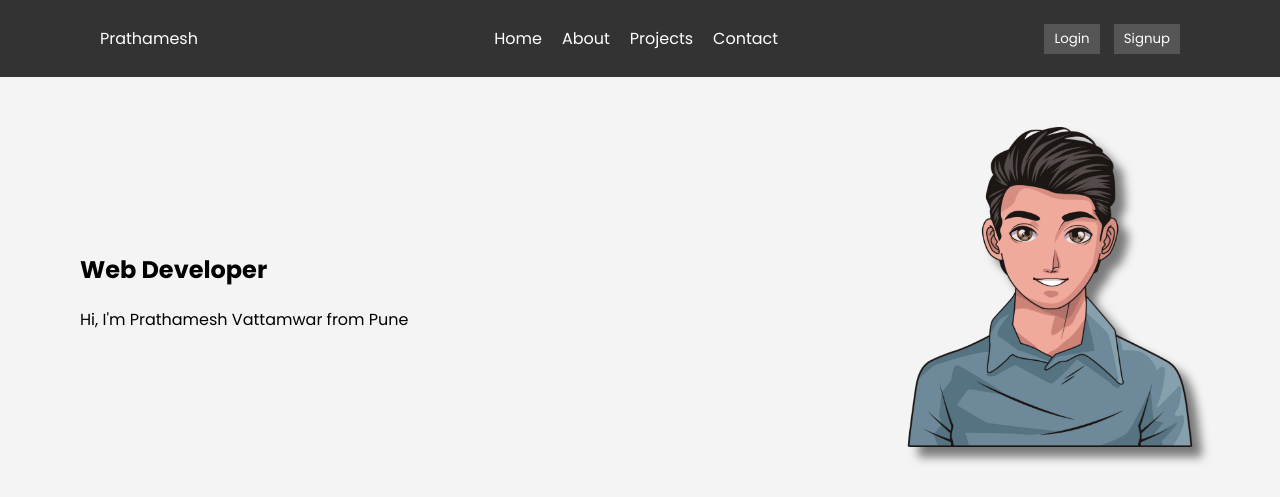
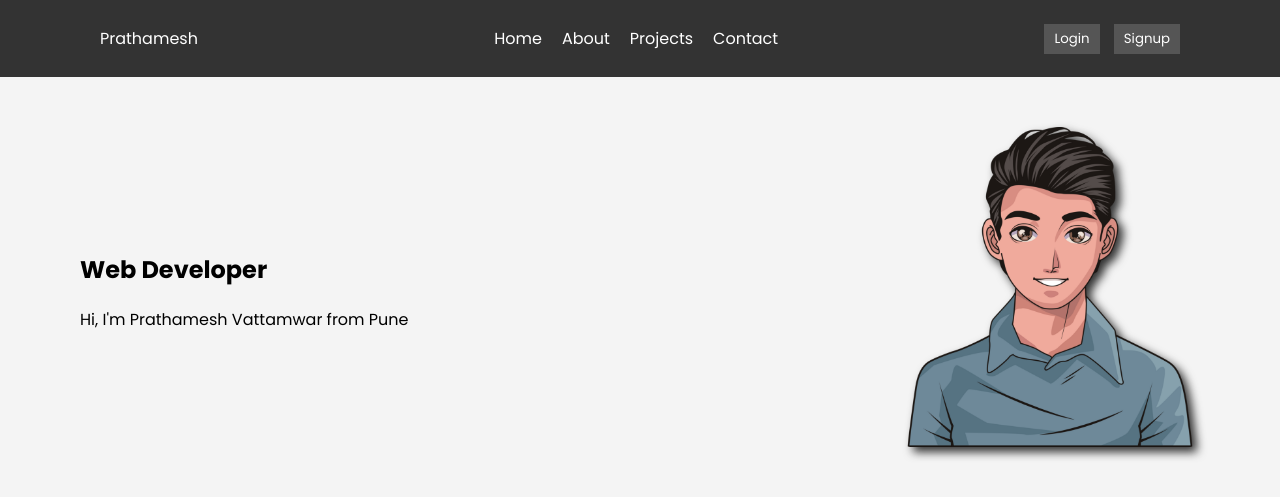
Before and after one commit to prathameshvattamwar/gptportfolio, a plain HTML site: page index.html in a window 1280 px wide. In both pictures the pointer is over the picture 1050 px from the left and 286 px from the top of the page. Shown: the top 497 px of the page. Drawn offline with Linux system fonts and the light colour scheme.

Commit message:
Update styles.css

```diff
--- a/styles.css
+++ b/styles.css
@@ -180,7 +180,7 @@ header {
 }
 
 .image img:hover{
-    filter: drop-shadow(10px 10px 5px rgba(0, 0, 0, .5));
+    filter: drop-shadow(5px 5px 5px rgba(0, 0, 0, .8));
 }
 
 /* About Section */
```
